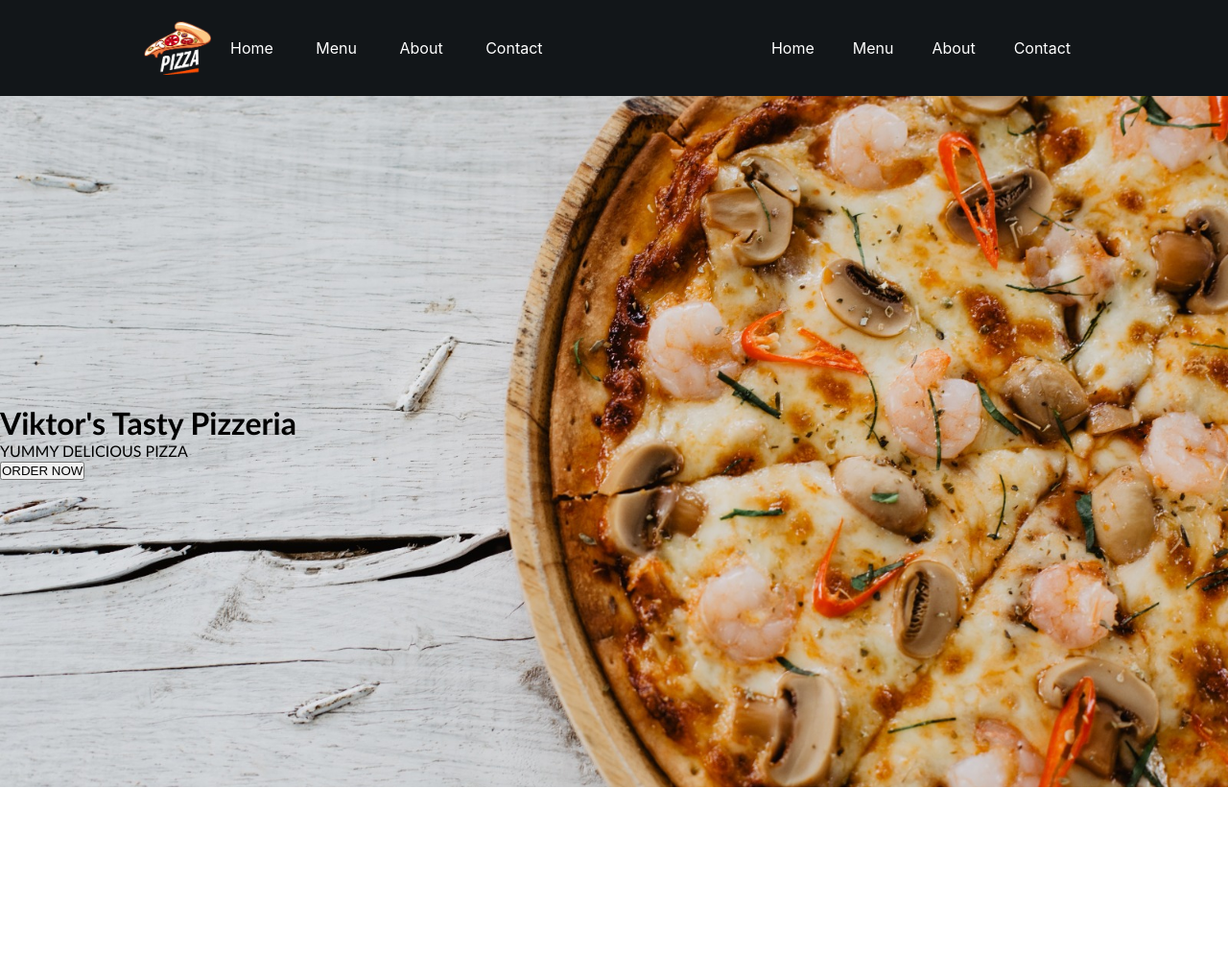
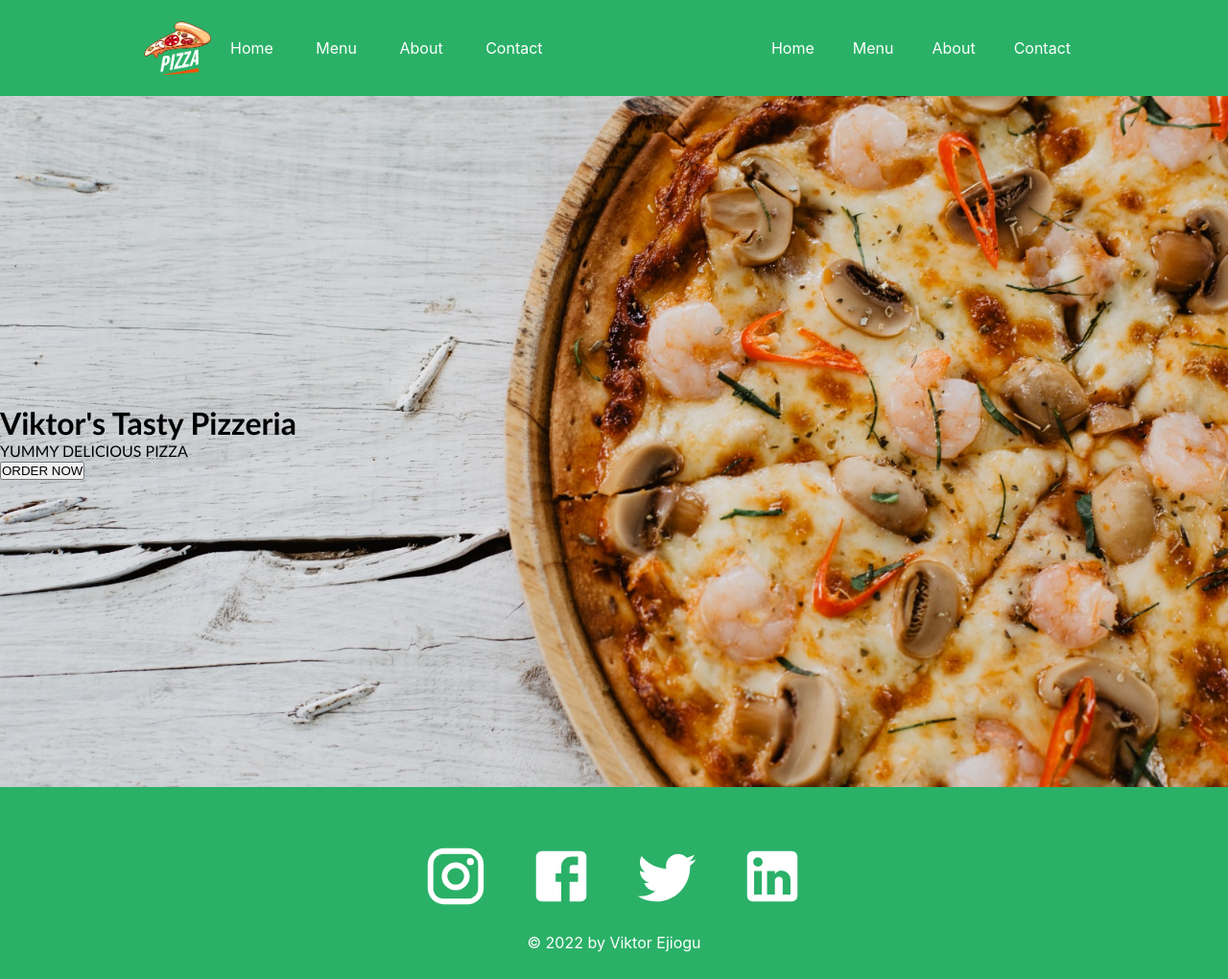
Before and after one commit to ejioguvictor/tasty, a React (Create React App) app: page / in a window 1280 px wide. Shown: the whole page at 96% size. Before the commit the page ends 820 px from the top, so only its background shows below. Built offline with nearby package versions, Linux system fonts and the light colour scheme; the HTML template or start-up script is replaced by a standard one.

Commit message:
added and styled footer component

```diff
--- a/src/App.js
+++ b/src/App.js
@@ -1,7 +1,7 @@
 import React from 'react'
 import NavBar from './components/NavBar/NavBar';
 import Home from './pages/Home/Home'
-// import Footer from './components/Footer'
+import Footer from './components/Footer/Footer'
 import { BrowserRouter as Router, Route, Routes } from 'react-router-dom'
 
 
@@ -13,7 +13,7 @@ function App() {
         <Routes>
           <Route exact path='/' element={<Home />} />
         </Routes>
-        {/* <Footer /> */}
+        <Footer />
       </Router>
 
     </div>
--- a/src/components/Footer/Footer.js
+++ b/src/components/Footer/Footer.js
@@ -0,0 +1,24 @@
+import React from 'react'
+import InstagramIcon from '@mui/icons-material/Instagram';
+import FacebookIcon from '@mui/icons-material/Facebook';
+import TwitterIcon from '@mui/icons-material/Twitter';
+import LinkedInIcon from '@mui/icons-material/LinkedIn';
+
+import styles from './Footer.module.scss'
+
+const Footer = () => {
+  return (
+    <div className={styles.footer}>
+      <div className={styles.socialMedia}>
+        <InstagramIcon />
+        <FacebookIcon />
+        <TwitterIcon />
+        <LinkedInIcon />
+      </div>
+      <p> &copy; 2022 by Viktor Ejiogu</p>
+    </div>
+  )
+}
+
+
+export default Footer
--- a/src/components/Footer/Footer.module.scss
+++ b/src/components/Footer/Footer.module.scss
@@ -1,7 +1,8 @@
 .footer {
   width: 100%;
   height: 200px;
-  background-color: #121619;
+  // background-color: #121619;
+  background-color: #2ab167;
   display: flex;
   justify-content: center;
   align-items: center;
--- a/src/components/NavBar/NavBar.module.scss
+++ b/src/components/NavBar/NavBar.module.scss
@@ -8,8 +8,8 @@
   .navbar {
     width: 100%;
     height: 100px;
-    // background-color: #2ab167;
-    background-color: #121619;
+    background-color: #2ab167;
+    // background-color: #121619;
     display: flex;
     flex-direction: row;
   }
```
